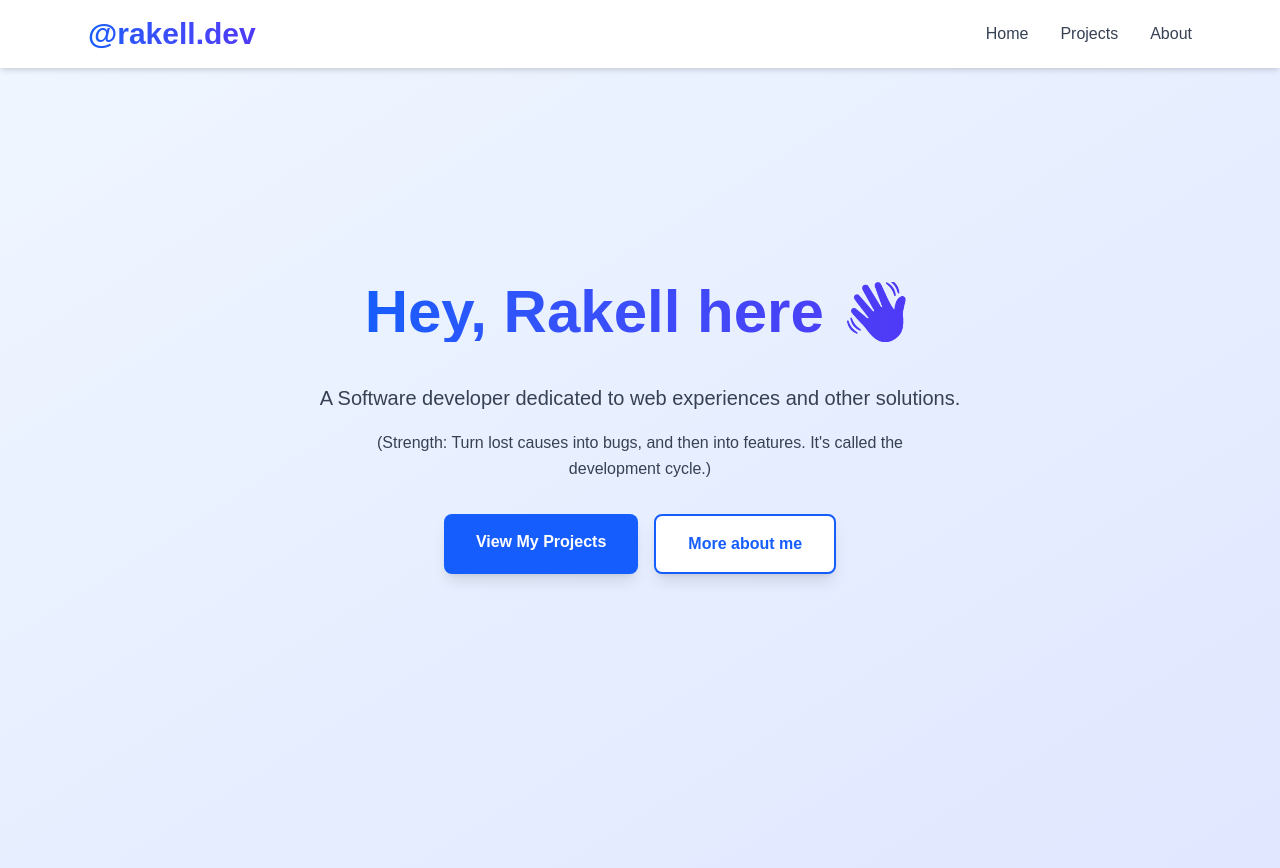
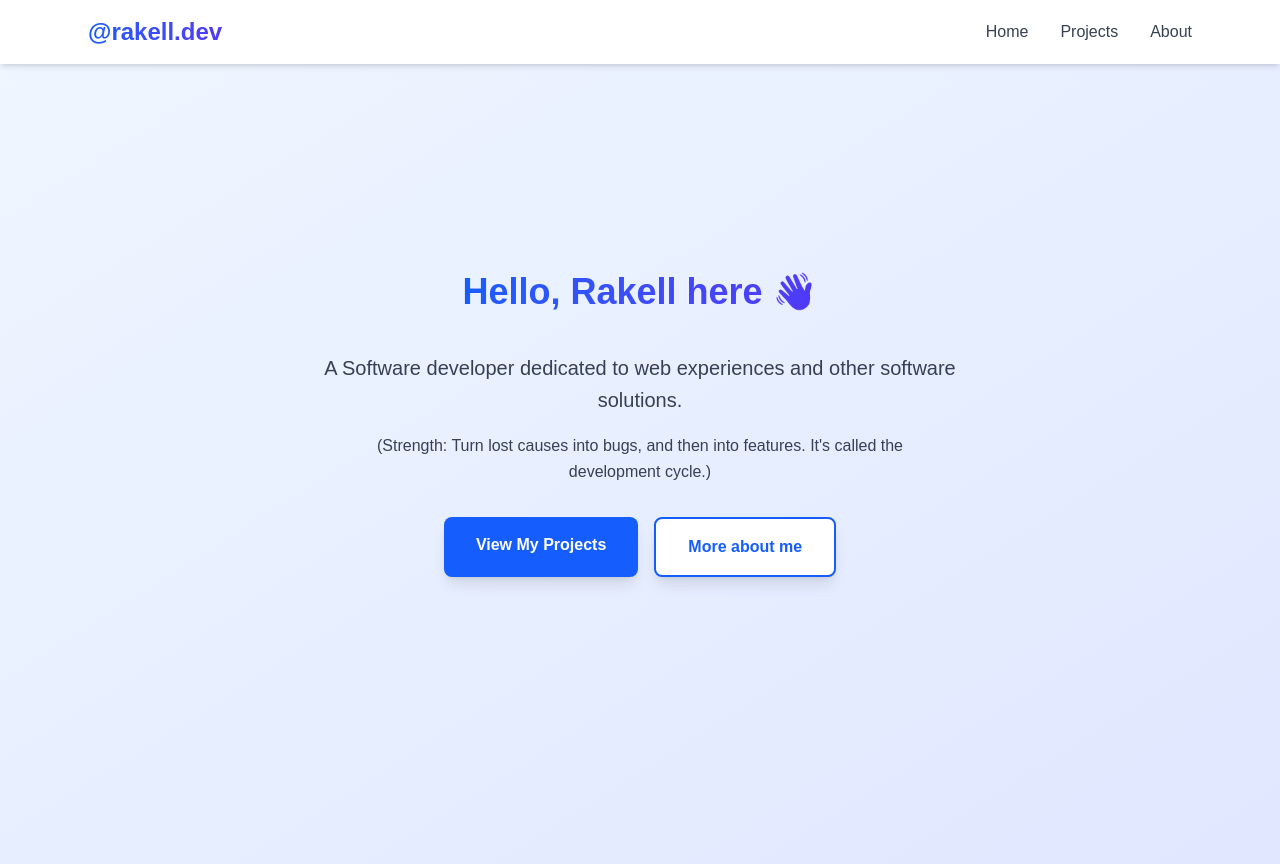
Before and after one commit to rakellbandeira/Portfolio_WebApp, a Next.js app: page / in a window 1280 px wide. Built offline with nearby package versions, Linux system fonts and the light colour scheme.

Commit message:
fonts size edit

```diff
--- a/app/page.js
+++ b/app/page.js
@@ -8,13 +8,13 @@ export default function Home() {
       <main className="min-h-screen bg-gradient-to-br from-blue-50 to-indigo-100">
         <section className="max-w-4xl mx-auto px-6 py-32 text-center flex flex-col items-center justify-center min-h-[calc(100vh-80px)]">
           <div className="mb-6">
-            <h1 className="text-6xl font-bold mb-4 bg-gradient-to-r from-blue-600 to-indigo-600 bg-clip-text text-transparent">
-              Hey, Rakell here 👋
+            <h1 className="text-4xl font-bold mb-4 bg-gradient-to-r from-blue-600 to-indigo-600 bg-clip-text text-transparent">
+              Hello, Rakell here 👋
             </h1>
           </div>
 
           <p className="text-xl text-gray-700 mb-4 max-w-2xl leading-relaxed">
-            A Software developer dedicated to web experiences and other solutions.
+            A Software developer dedicated to web experiences and other software solutions.
           </p>
           <p className=" text-gray-700 mb-8 max-w-xl leading-relaxed">(Strength: Turn lost causes into bugs, and then into features. It's called the development cycle.)</p>
 
--- a/components/Navbar.js
+++ b/components/Navbar.js
@@ -8,7 +8,7 @@ export default function Navbar() {
   return (
     <nav className="bg-white shadow-md sticky top-0 z-50">
       <div className="max-w-6xl mx-auto px-6 py-4 flex justify-between items-center">
-        <Link href="/" className="text-3xl font-bold bg-gradient-to-r from-blue-600 to-indigo-600 bg-clip-text text-transparent">
+        <Link href="/" className="text-2xl font-bold bg-gradient-to-r from-blue-600 to-indigo-600 bg-clip-text text-transparent">
           @rakell.dev
         </Link>
 
```
